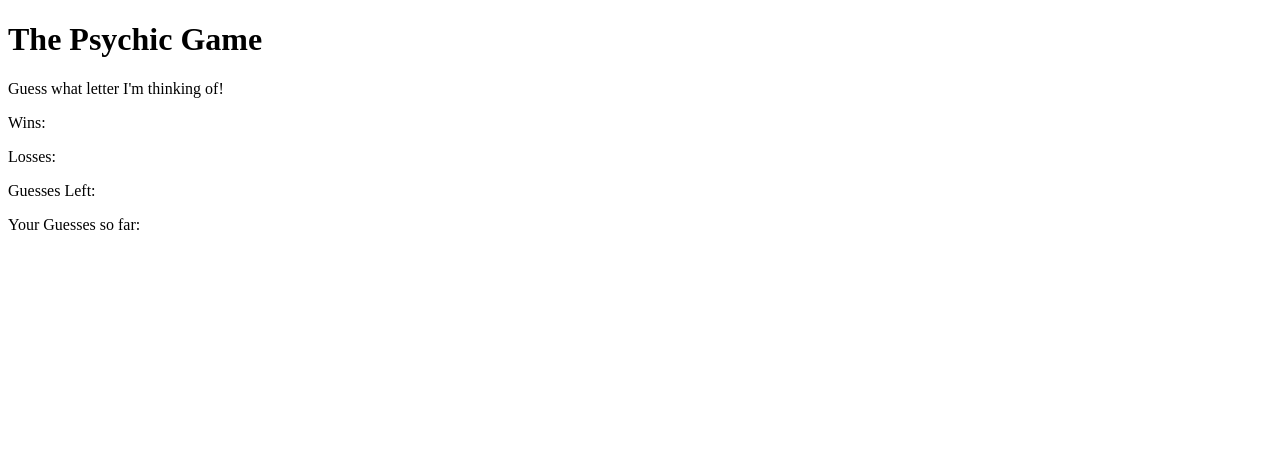
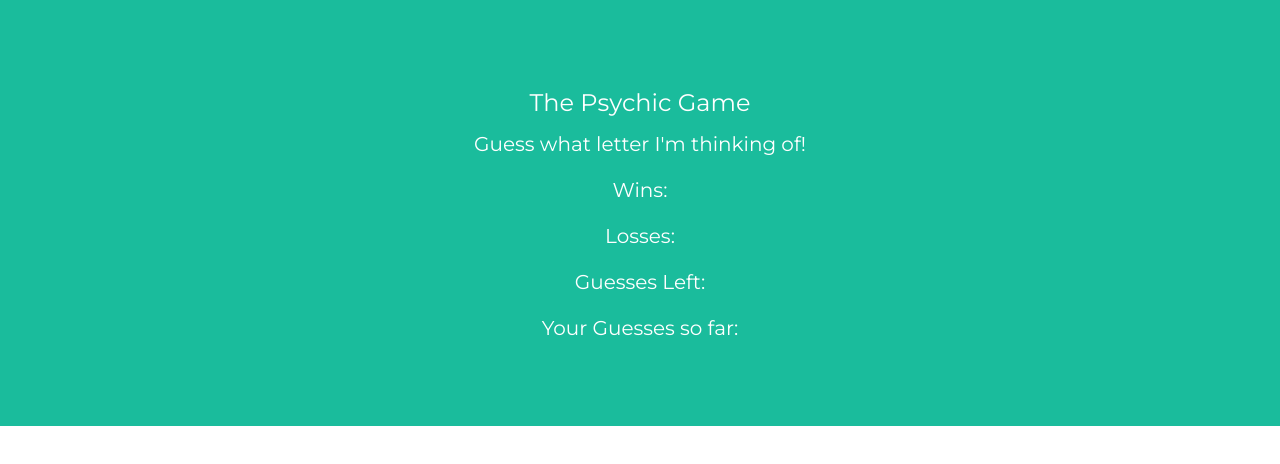
Before and after one commit to tylerckidd/Psychic-Game, a plain HTML site: page index.html in a window 1280 px wide. Drawn offline with nearby package versions, Linux system fonts and the light colour scheme.

Commit message:
Add files via upload

```diff
--- a/index.html
+++ b/index.html
@@ -5,15 +5,53 @@
 	<title>Psychic Game</title>
 </head>
 <body>
+		<!DOCTYPE html>
+		<html lang="en">
+		<head>
+
+		  <title>Psychic Game</title>
+		  <meta charset="utf-8">
+		  <meta name="viewport" content="width=device-width, initial-scale=1">
+		  <link rel="stylesheet" href="https://maxcdn.bootstrapcdn.com/bootstrap/3.4.0/css/bootstrap.min.css">
+		  <link href="https://fonts.googleapis.com/css?family=Montserrat" rel="stylesheet">
+		  <script src="https://ajax.googleapis.com/ajax/libs/jquery/3.3.1/jquery.min.js"></script>
+		  <script src="https://maxcdn.bootstrapcdn.com/bootstrap/3.4.0/js/bootstrap.min.js"></script>
+		  <style>
+		  body {
+			font: 20px Montserrat, sans-serif;
+			line-height: 1.8;
+			color: #f5f6f7;
+		  }
+		  p {font-size: 20px;}
+		  .margin {margin-bottom: 89px;}
+		  .bg-1 {
+			background-color: #1abc9c; /* Green */
+			color: #ffffff;
+		  }
+		  .container-fluid {
+			padding-top: 70px;
+			padding-bottom: 70px;
+		  }
+
+		  </style>
+		</head>
+		<body>
+
+
+		<!-- Container -->
+		<div class="container-fluid bg-1 text-center">
 
 	<div id="game">
-		<h1> The Psychic Game </h1>
+		<h3> The Psychic Game </h3>
 		<p>Guess what letter I'm thinking of!</p>
 		<p>Wins:</p>
 		<p>Losses:</p>
 		<p>Guesses Left:</p>
 		<p>Your Guesses so far:</p>
 	</div>
+		</div>
+
+
 
 	<script type="text/javascript">
 
```
